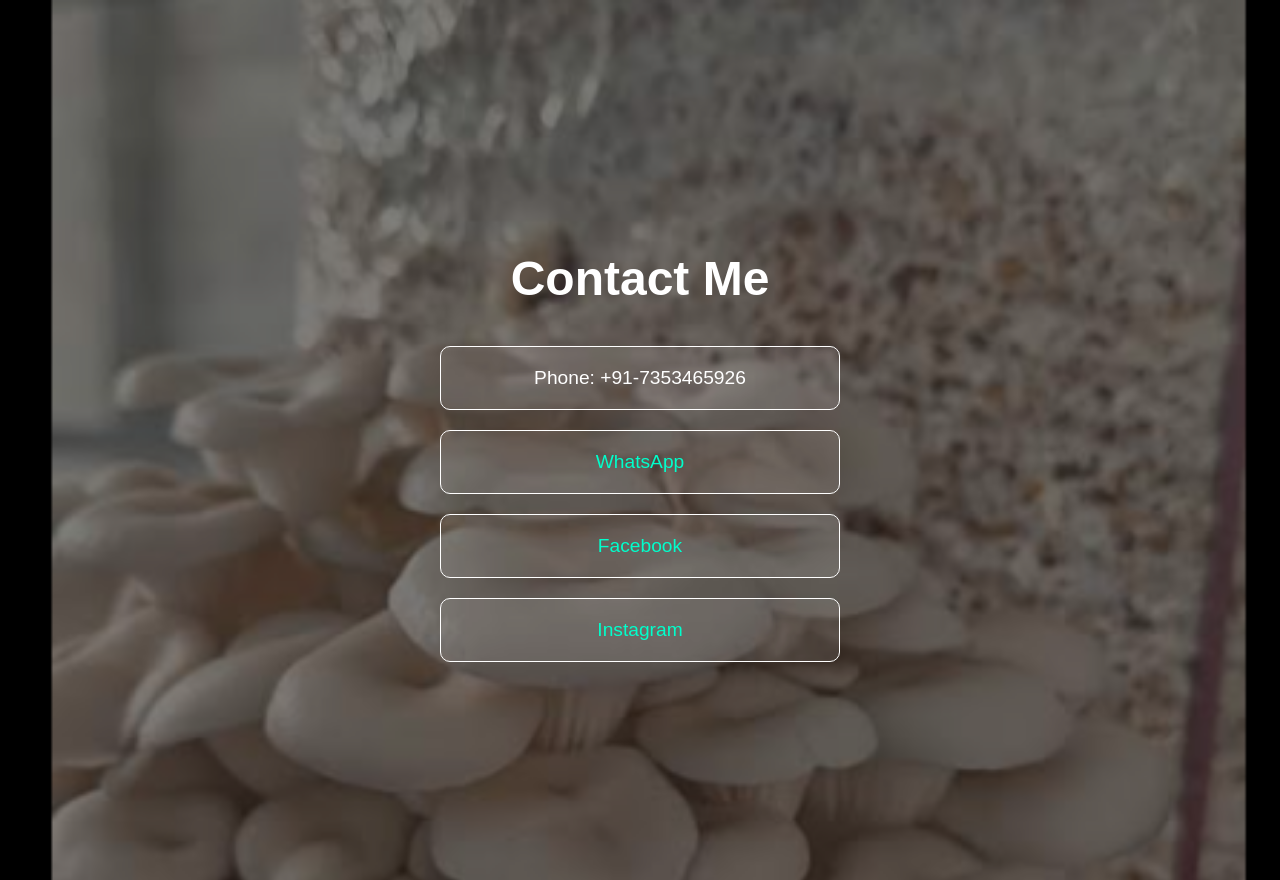
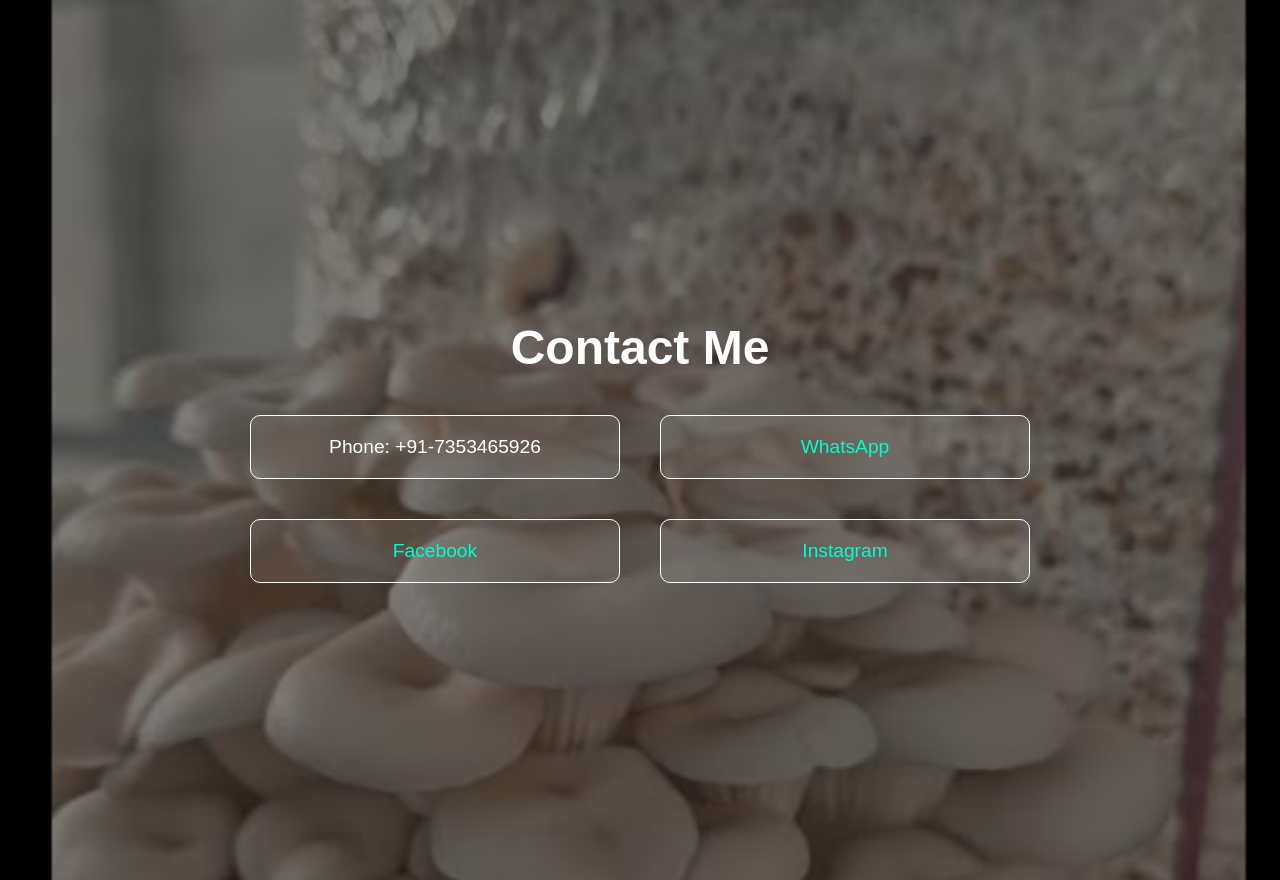
Before and after one commit to DhanushShiva/my-website, a plain HTML site: page index.html in a window 1280 px wide. Drawn offline with Linux system fonts and the light colour scheme.

Commit message:
Update index.html

```diff
--- a/index.html
+++ b/index.html
@@ -15,8 +15,8 @@
 
     .overlay {
       background-color: rgba(0, 0, 0, 0.5);
-      padding: 40px;
       min-height: 100vh;
+      padding: 40px 20px;
       display: flex;
       flex-direction: column;
       align-items: center;
@@ -24,16 +24,16 @@
     }
 
     h1 {
-      font-size: 3em;
-      margin-bottom: 40px;
+      font-size: 2.5em;
+      text-align: center;
+      margin-bottom: 30px;
     }
 
     .contact-boxes {
       display: flex;
       flex-direction: column;
       gap: 20px;
-      width: 80%;
-      max-width: 400px;
+      width: 100%;
     }
 
     .box {
@@ -42,7 +42,7 @@
       padding: 20px;
       border-radius: 10px;
       text-align: center;
-      font-size: 1.2em;
+      font-size: 1.1em;
     }
 
     a {
@@ -53,13 +53,33 @@
     a:hover {
       text-decoration: underline;
     }
+
+    /* ----------- Desktop Style ----------- */
+    @media (min-width: 768px) {
+      h1 {
+        font-size: 3em;
+      }
+
+      .contact-boxes {
+        flex-direction: row;
+        flex-wrap: wrap;
+        justify-content: center;
+        max-width: 800px;
+      }
+
+      .box {
+        flex: 1 1 40%;
+        margin: 10px;
+        font-size: 1.2em;
+      }
+    }
   </style>
 </head>
 <body>
   <div class="overlay">
     <h1>Contact Me</h1>
     <div class="contact-boxes">
-      <div class="box">Phone: +91-7353465926</div>
+       <div class="box">Phone: +91-7353465926</div>
       <div class="box"><a href="https://wa.me/7353465926" target="_blank">WhatsApp</a></div>
       <div class="box"><a href="https://facebook.com/Pending" target="_blank">Facebook</a></div>
       <div class="box"><a href="https://instagram.com/Pending" target="_blank">Instagram</a></div>
```
